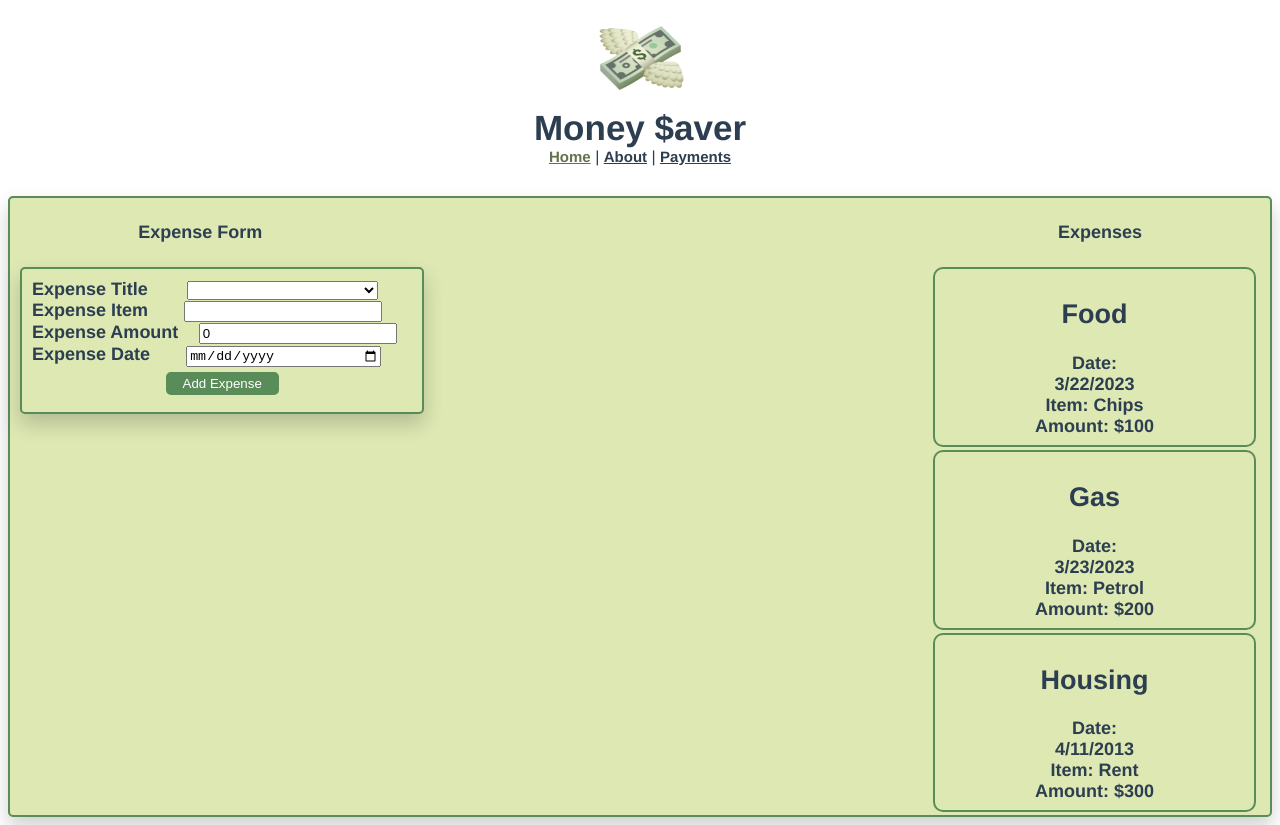
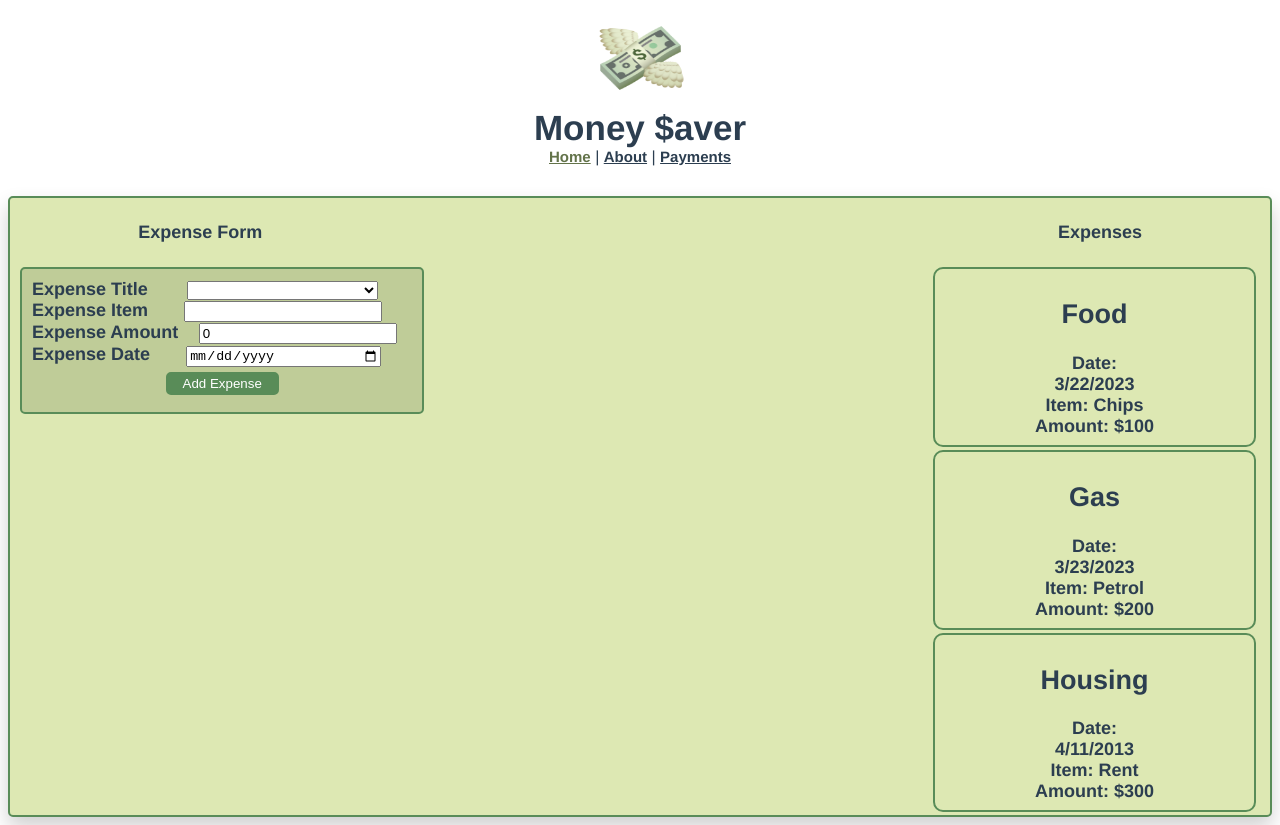
Before and after one commit to akulovic/MoneySaver, a Vue app: page /#/ in a window 1280 px wide. Built offline with nearby package versions, Linux system fonts and the light colour scheme.

Commit message:
Changed styling of Home screen. Added Card.vue component and modified input field.

```diff
--- a/src/components/InputField.vue
+++ b/src/components/InputField.vue
@@ -1,5 +1,5 @@
 <template>
-  <form id="container">
+  <form id="input-container">
     <div>
       <label for="expenseTitle">Expense Title</label>
       <select id="expenseTitle" name="expenseTitle" v-model="expenseTitle">
@@ -71,10 +71,13 @@ export default {
 </script>
 
 <style scoped>
-#container {
+#input-container {
+  border: 2px solid #598C58;
+  border-radius: 5px;
   margin: 10px;
   padding: 10px;
   width: 100%;
+  background-color: #BFCC98;
 }
 
 label {
```
